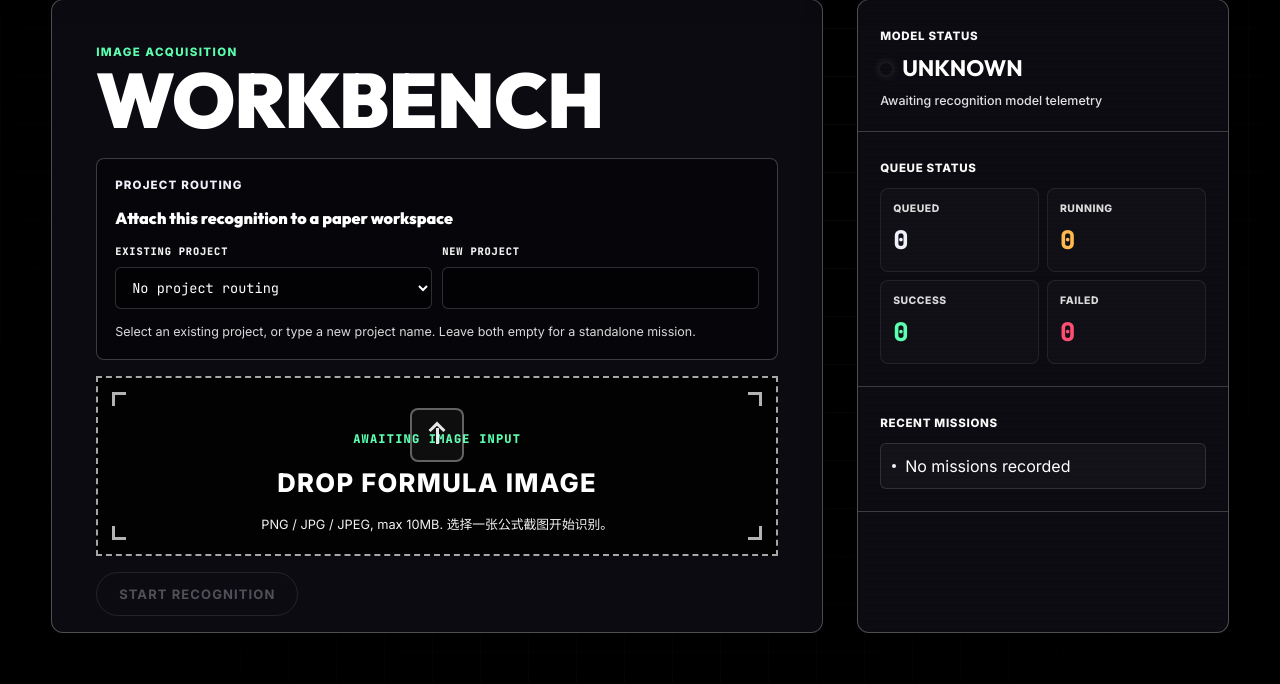
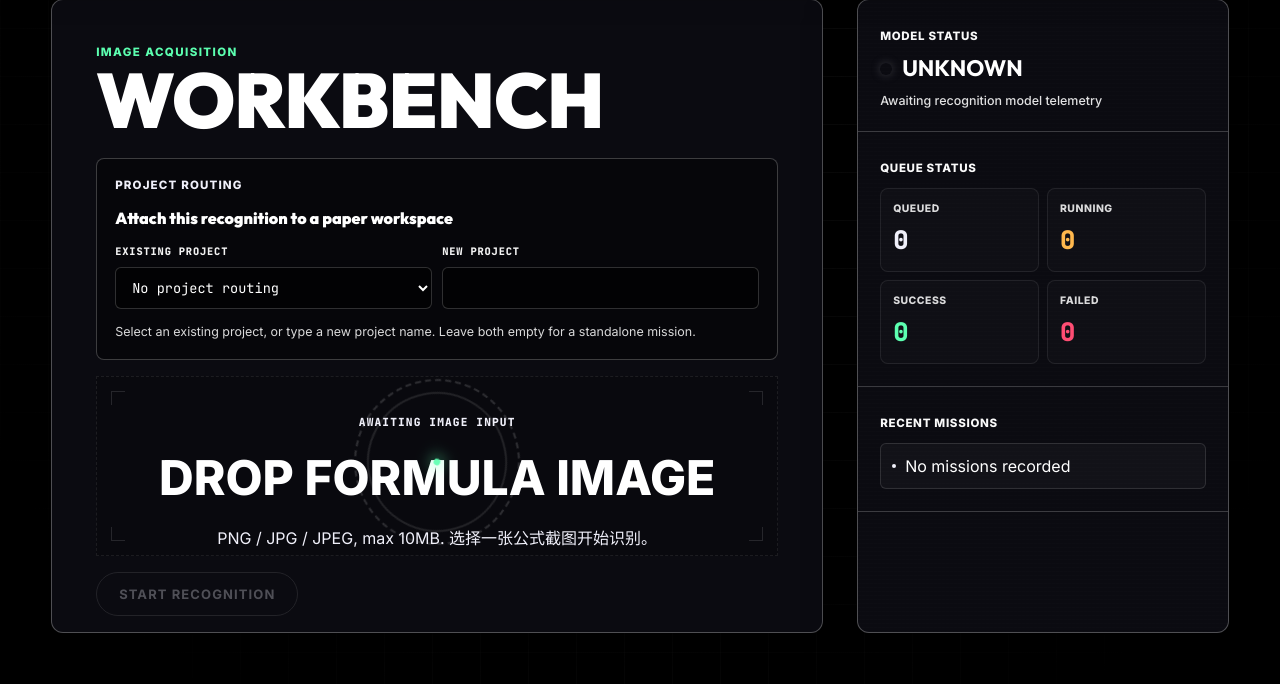
Before and after one commit to Timcai06/LinuxWeek11-Django-FormulaLab, a Django app: page /workbench/ in a window 1280 px wide. Shown: the part 116-800 px from the top of the page. Run offline with Django 5.2, Linux system fonts and the light colour scheme; data that the repository does not hold is empty; parts of the project's set-up code (start-up, migrations or seed data) failed here and were passed over; some libraries are stand-ins or nearby versions.

Commit message:
Restore workbench upload reticle style

```diff
--- a/apps/formulas/static/formulas/css/pages/workbench.css
+++ b/apps/formulas/static/formulas/css/pages/workbench.css
@@ -159,8 +159,8 @@
     gap: 12px;
     padding: 28px;
     overflow: hidden;
-    border: 2px dashed rgba(255, 255, 255, 0.65);
-    background: #020203;
+    border: 1px dashed rgba(255, 255, 255, 0.08);
+    background: rgba(0, 0, 0, 0.15);
     text-align: center;
     cursor: pointer;
     transition: all 0.3s cubic-bezier(0.4, 0, 0.2, 1);
@@ -173,7 +173,7 @@
     opacity: 0;
 }
 
-/* 4 Corner HUD Reticles - Stable layout, color change only on hover */
+/* 4 Corner HUD Reticles */
 .hud-corners {
     position: absolute;
     inset: 0;
@@ -186,8 +186,8 @@
     position: absolute;
     width: 14px;
     height: 14px;
-    border: 3.5px solid rgba(255, 255, 255, 0.7);
-    transition: border-color 0.25s ease;
+    border: 1.5px solid rgba(255, 255, 255, 0.12);
+    transition: all 0.35s cubic-bezier(0.2, 0.8, 0.2, 1);
 }
 
 .hud-corners::before {
@@ -210,8 +210,8 @@
     position: absolute;
     width: 14px;
     height: 14px;
-    border: 3.5px solid rgba(255, 255, 255, 0.7);
-    transition: border-color 0.25s ease;
+    border: 1.5px solid rgba(255, 255, 255, 0.12);
+    transition: all 0.35s cubic-bezier(0.2, 0.8, 0.2, 1);
     pointer-events: none;
 }
 
@@ -239,40 +239,46 @@
     padding: 10px;
 }
 
-.drop-reticle {
-    width: 54px;
-    height: 54px;
-    position: relative;
-    background: rgba(255, 255, 255, 0.05);
-    border: 2px solid rgba(255, 255, 255, 0.35);
-    border-radius: 8px;
-    display: flex;
-    align-items: center;
-    justify-content: center;
-    transition: all 0.25s ease;
+@keyframes reticleSpin {
+    0% { transform: rotate(0deg); }
+    100% { transform: rotate(360deg); }
 }
 
-/* Precise Upload Arrow icon */
+.drop-reticle {
+    width: 140px;
+    height: 140px;
+    position: relative;
+    background: transparent;
+    border: 2px solid rgba(255, 255, 255, 0.1);
+    border-radius: 50%;
+    transition: all 0.5s cubic-bezier(0.175, 0.885, 0.32, 1.275);
+    animation: reticleSpin 20s linear infinite;
+}
+
+@keyframes pulseDot {
+    0% { opacity: 0.3; transform: translate(-50%, -50%) scale(0.85); }
+    50% { opacity: 1; transform: translate(-50%, -50%) scale(1.15); }
+    100% { opacity: 0.3; transform: translate(-50%, -50%) scale(0.85); }
+}
+
 .drop-reticle::before {
-    content: "";
-    width: 12px;
-    height: 12px;
-    border-top: 3px solid rgba(255, 255, 255, 0.9);
-    border-left: 3px solid rgba(255, 255, 255, 0.9);
-    transform: rotate(45deg);
+    content: '';
     position: absolute;
-    top: 14px;
-    transition: border-color 0.25s ease;
+    inset: -15px;
+    border: 2px dashed rgba(255, 255, 255, 0.15);
+    border-radius: 50%;
+    transition: all 0.4s cubic-bezier(0.2, 0.8, 0.2, 1);
 }
 
 .drop-reticle::after {
-    content: "";
-    width: 3px;
-    height: 16px;
-    background: rgba(255, 255, 255, 0.9);
+    content: '';
     position: absolute;
-    top: 18px;
-    transition: background-color 0.25s ease;
+    top: 50%; left: 50%;
+    width: 6px; height: 6px;
+    background: var(--status-ready);
+    border-radius: 50%;
+    box-shadow: 0 0 12px 3px rgba(92, 255, 176, 0.5);
+    animation: pulseDot 2s infinite;
 }
 
 .preview-stage img {
@@ -280,7 +286,7 @@
     height: 100%;
     max-height: 100%;
     object-fit: contain;
-    border: 1px solid rgba(255, 255, 255, 0.2);
+    border: 1px solid rgba(255, 255, 255, 0.08);
     background: radial-gradient(circle, rgba(255,255,255,0.02) 1px, transparent 1px) 0 0 / 16px 16px, rgba(0, 0, 0, 0.4);
     border-radius: 8px;
     box-shadow: 0 8px 30px rgba(0, 0, 0, 0.5);
@@ -288,79 +294,66 @@
 }
 
 .drop-status {
-    color: var(--status-ready);
-    opacity: 1;
+    color: var(--muted);
     font-family: var(--font-mono);
-    font-size: 0.75rem;
+    font-size: 0.7rem;
     font-weight: 800;
     letter-spacing: 0.1em;
 }
 
 .drop-zone strong {
-    font-size: clamp(1.25rem, 2.5vw, 1.6rem);
-    font-weight: 850;
-    color: #ffffff;
-    opacity: 1;
-    letter-spacing: 0.05em;
-    margin-top: 4px;
+    font-size: clamp(1.4rem, 4vw, 3rem);
+    font-weight: 950;
 }
 
 .drop-help {
     max-width: 520px;
-    color: rgba(255, 255, 255, 0.95);
-    font-size: 0.8rem;
-    line-height: 1.5;
+    color: var(--muted);
 }
 
 .drop-zone:hover {
-    border-color: var(--status-ready);
-    background: rgba(255, 255, 255, 0.01);
+    border-color: rgba(92, 255, 176, 0.3);
+    background: rgba(255, 255, 255, 0.03);
+    box-shadow: 0 0 32px rgba(92, 255, 176, 0.02) inset;
 }
 
-.drop-zone:hover .hud-corners::before,
-.drop-zone:hover .hud-corners::after,
-.drop-zone:hover::before,
-.drop-zone:hover::after {
-    border-color: var(--status-ready);
-}
+.drop-zone:hover .hud-corners::before { top: 10px; left: 10px; border-color: var(--status-ready); }
+.drop-zone:hover .hud-corners::after { bottom: 10px; right: 10px; border-color: var(--status-ready); }
+.drop-zone:hover::before { top: 10px; right: 10px; border-color: var(--status-ready); }
+.drop-zone:hover::after { bottom: 10px; left: 10px; border-color: var(--status-ready); }
 
 .drop-zone:hover .drop-reticle {
-    border-color: var(--status-ready);
-    background: rgba(92, 255, 176, 0.08);
+    transform: scale(1.05) rotate(2deg);
 }
 
 .drop-zone:hover .drop-reticle::before {
-    border-color: var(--status-ready);
-}
-
-.drop-zone:hover .drop-reticle::after {
-    background: var(--status-ready);
+    opacity: 0.75;
+    background-size: 26px 26px;
 }
 
 .drop-zone.is-dragging {
     border-color: var(--status-ready);
-    background: rgba(92, 255, 176, 0.06);
+    background: rgba(92, 255, 176, 0.05);
 }
 
 .drop-zone.is-dragging .drop-reticle {
+    width: 100px;
+    height: 100px;
     border-color: var(--status-ready);
-    background: rgba(92, 255, 176, 0.12);
+    box-shadow: 0 0 30px rgba(92, 255, 176, 0.3), inset 0 0 20px rgba(92, 255, 176, 0.2);
+    animation: none;
 }
 
 .drop-zone.is-dragging .drop-reticle::before {
+    inset: -5px;
     border-color: var(--status-ready);
+    transform: rotate(45deg);
 }
 
-.drop-zone.is-dragging .drop-reticle::after {
-    background: var(--status-ready);
-}
-
-.drop-zone.is-dragging .hud-corners::before,
-.drop-zone.is-dragging .hud-corners::after,
-.drop-zone.is-dragging::before,
-.drop-zone.is-dragging::after {
-    border-color: var(--status-ready);
-}
+.drop-zone.is-dragging .hud-corners::before { top: 8px; left: 8px; border-color: var(--status-ready); }
+.drop-zone.is-dragging .hud-corners::after { bottom: 8px; right: 8px; border-color: var(--status-ready); }
+.drop-zone.is-dragging::before { top: 8px; right: 8px; border-color: var(--status-ready); }
+.drop-zone.is-dragging::after { bottom: 8px; left: 8px; border-color: var(--status-ready); }
 
 .drop-zone.has-file {
     padding: 0;
```
